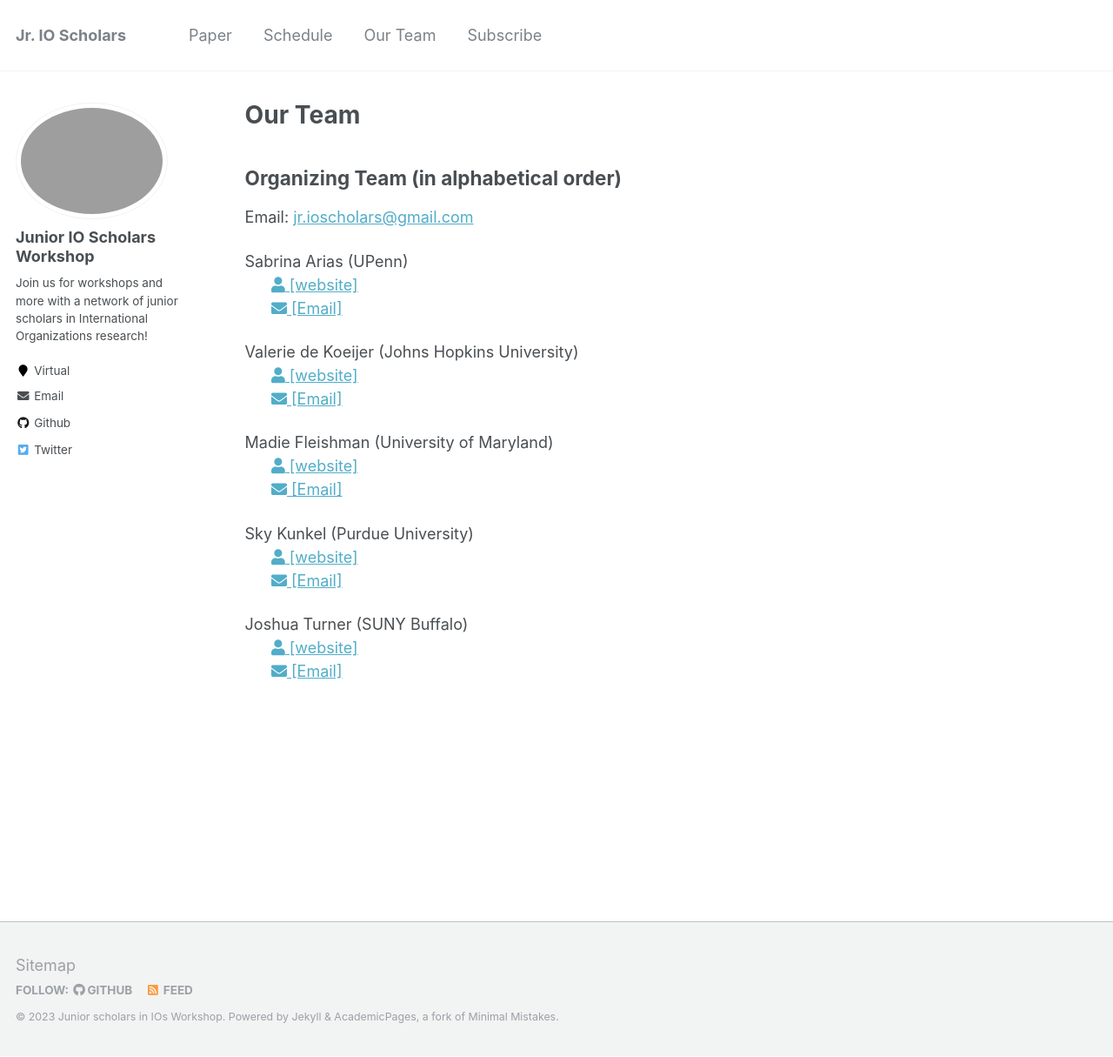
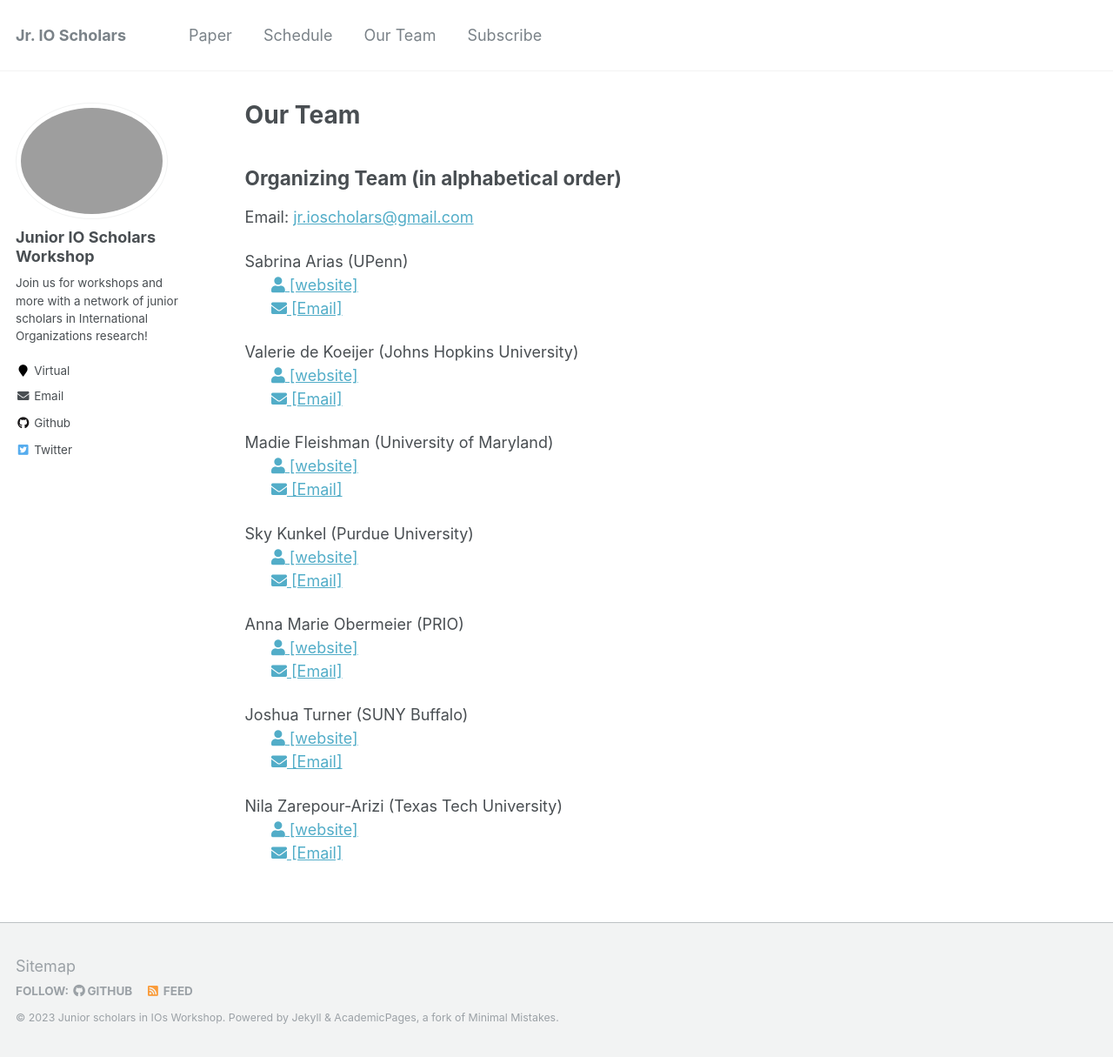
Before and after one commit to IO-workshop/IO-workshop.github.io, a Jekyll site: the page built from _pages/team.md, in a window 1280 px wide and 1215 px high. Shown: the whole window at 87% size. Built offline with Jekyll 4.4.1, drawn with Linux system fonts in a browser that asks for light colours.

Commit message:
Update team.md
adding new team members! :)

```diff
--- a/_pages/team.md
+++ b/_pages/team.md
@@ -25,6 +25,14 @@ Sky Kunkel (Purdue University)
 <br>&nbsp;&nbsp;&nbsp;&nbsp;&nbsp;&nbsp;<span style="padding-right:5%"><a href='{{ "https://www.skytheacademic.com"}}'><i class='fas fa-user'></i> [website]</a></span>
 <br>&nbsp;&nbsp;&nbsp;&nbsp;&nbsp;&nbsp;<span style="padding-right:5%"><a href='{{ "mailto:kunkel3@purdue.edu"}}'><i class='fas fa-envelope'></i> [Email]</a></span>
 
+Anna Marie Obermeier (PRIO)
+<br>&nbsp;&nbsp;&nbsp;&nbsp;&nbsp;&nbsp;<span style="padding-right:5%"><a href='{{ "https://www.prio.org/people/11970"}}'><i class='fas fa-user'></i> [website]</a></span>
+<br>&nbsp;&nbsp;&nbsp;&nbsp;&nbsp;&nbsp;<span style="padding-right:5%"><a href='{{ "mailto:annobe@prio.org"}}'><i class='fas fa-envelope'></i> [Email]</a></span>
+
 Joshua Turner (SUNY Buffalo)
 <br>&nbsp;&nbsp;&nbsp;&nbsp;&nbsp;&nbsp;<span style="padding-right:5%"><a href='{{ "https://www.joshuaaturner.com/"}}'><i class='fas fa-user'></i> [website]</a></span>
 <br>&nbsp;&nbsp;&nbsp;&nbsp;&nbsp;&nbsp;<span style="padding-right:5%"><a href='{{ "mailto:turner2@buffalo.edu"}}'><i class='fas fa-envelope'></i> [Email]</a></span>
+
+Nila Zarepour-Arizi (Texas Tech University)
+<br>&nbsp;&nbsp;&nbsp;&nbsp;&nbsp;&nbsp;<span style="padding-right:5%"><a href='{{ "https://www.depts.ttu.edu/politicalscience/Graduate_Students/Current_Grad_Students.php"}}'><i class='fas fa-user'></i> [website]</a></span>
+<br>&nbsp;&nbsp;&nbsp;&nbsp;&nbsp;&nbsp;<span style="padding-right:5%"><a href='{{ "mailto:nila.zarepour-arizi@ttu.edu"}}'><i class='fas fa-envelope'></i> [Email]</a></span>
```
